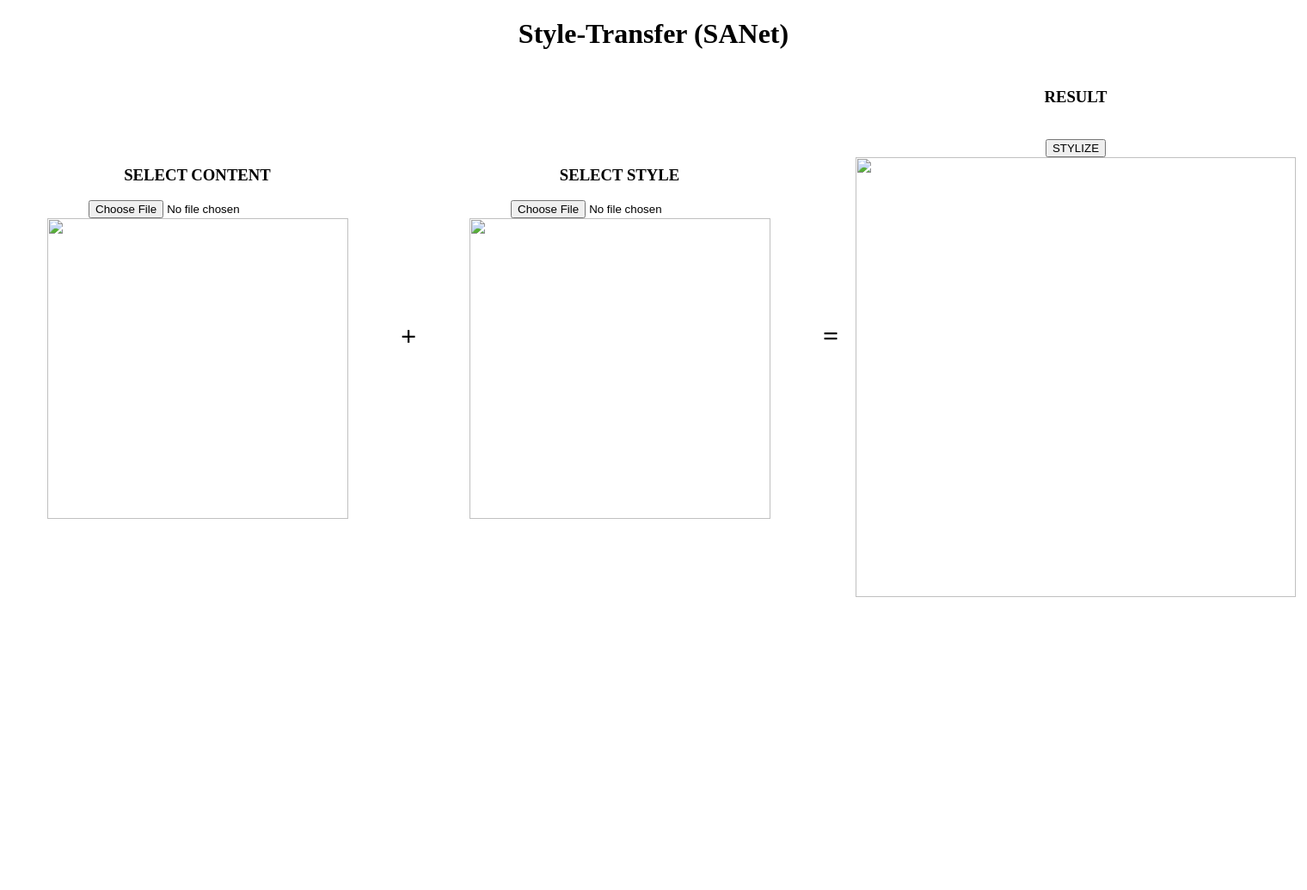
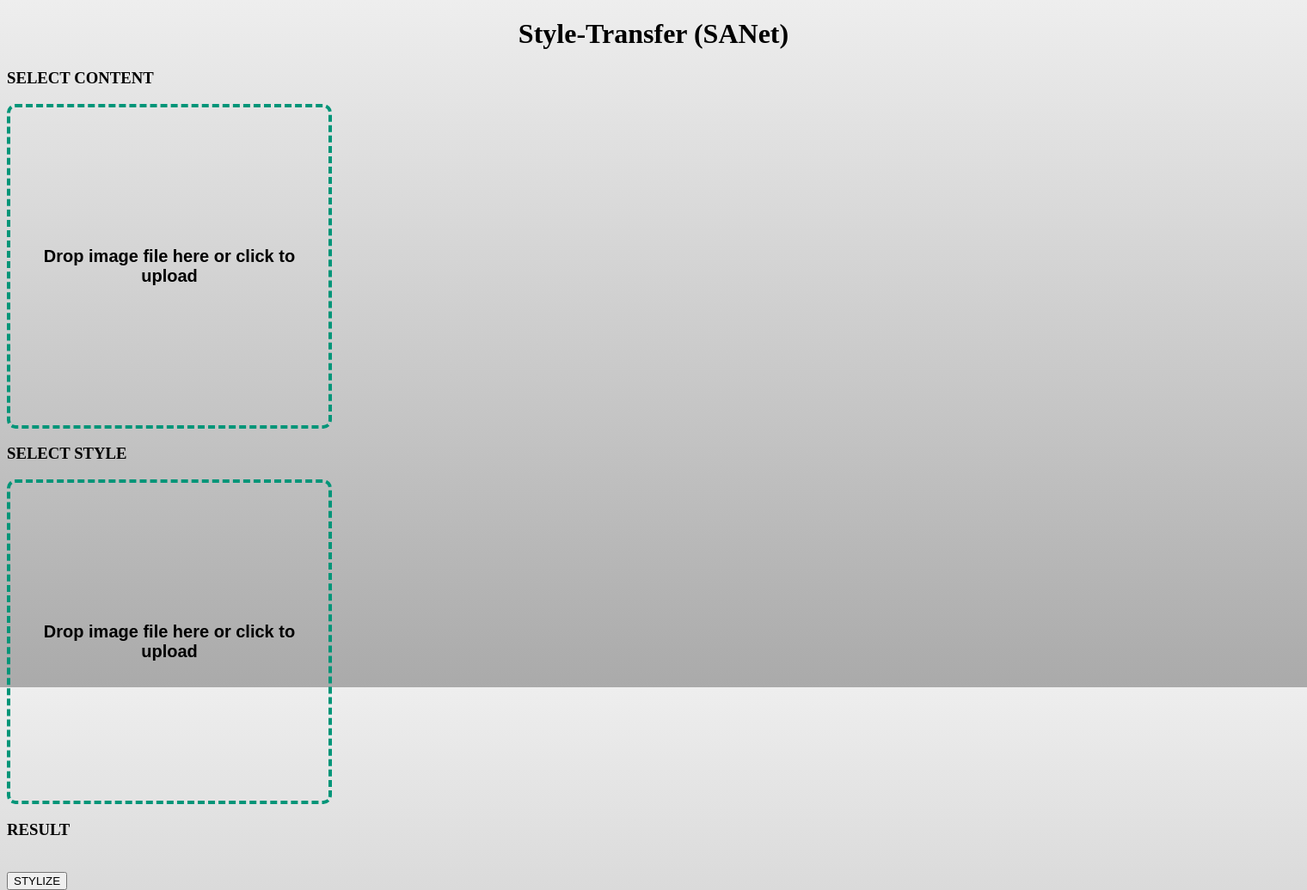
Before and after one commit to coryphoenixxx/style-transfer-app, a Python web app: template templates/main.html in a window 1520 px wide. Shown: the top 1036 px of the page at 86% size. Before the commit the page ends 695 px from the top, so only its background shows below. Run offline with Jinja, Linux system fonts and the light colour scheme; the template is opened without the code that fills it, so the values that code supplies are empty.

Commit message:
*add drag n drop

```diff
--- a/app.py
+++ b/app.py
@@ -263,7 +263,7 @@
 
     runner = web.AppRunner(app)
     await runner.setup()
-    site = web.TCPSite(runner, "127.0.0.1")
+    site = web.TCPSite(runner, "127.0.0.1", port=9000)
     await bot.send_message(ADMIN_ID, 'Bot started. /start')
 
     tasks = [
--- a/images/script.js
+++ b/images/script.js
@@ -1,53 +1,51 @@
-function preview(element) {
-    let file = element.files[0];
-    let reader = new FileReader();
-    reader.readAsDataURL(file);
-
-    reader.onload = function () {
-        let image = new Image();
-
-        image.src = reader.result;
-
-        image.onload = function() {
-            let w = this.width;
-            let h = this.height;
-            let ratio =  w / h;
-
-            let img = element.nextElementSibling.children[0];
-
-            if (w <= h) {
-                img.width = 400 * ratio;
-                img.height = 400;
-            } else {
-                img.width = 400;
-                img.height = 400 / ratio;
-            }
-            img.src = reader.result;
-        }
-
-    }
-}
+// function preview(element) {
+//     let file = element.files[0];
+//     let reader = new FileReader();
+//     reader.readAsDataURL(file);
+//
+//     reader.onload = function () {
+//         let image = new Image();
+//
+//         image.src = reader.result;
+//
+//         image.onload = function() {
+//             let w = this.width;
+//             let h = this.height;
+//             let ratio =  w / h;
+//
+//             let img = element.nextElementSibling.children[0];
+//
+//             if (w <= h) {
+//                 img.width = 350 * ratio;
+//                 img.height = 350;
+//             } else {
+//                 img.width = 350;
+//                 img.height = 350 / ratio;
+//             }
+//             img.src = reader.result;
+//         }
+//     }
+// }
 
 async function sendRequest() {
-
     const content = document.getElementById('content').files[0];
     const style = document.getElementById('style').files[0];
 
 
-    let sel_content = document.getElementById('sel_content');
-    let sel_style = document.getElementById('sel_style');
-
-    if (typeof content == "undefined") {
-        sel_content.style.color = 'red';
-    } else {
-        sel_content.style.color = 'black';
-    }
-
-    if (typeof style == "undefined") {
-        sel_style.style.color = 'red';
-    } else {
-        sel_style.style.color = 'black';
-    }
+    // let sel_content = document.getElementById('sel_content');
+    // let sel_style = document.getElementById('sel_style');
+    //
+    // if (typeof content == "undefined") {
+    //     sel_content.style.color = 'red';
+    // } else {
+    //     sel_content.style.color = 'black';
+    // }
+    //
+    // if (typeof style == "undefined") {
+    //     sel_style.style.color = 'red';
+    // } else {
+    //     sel_style.style.color = 'black';
+    // }
 
     if (typeof content == "undefined" || typeof style == "undefined") return;
 
@@ -90,18 +88,87 @@
     })
 }
 
-function showImages() {
-    let td = document.getElementById('style_td');
+// function showImages() {
+//     let td = document.getElementById('style_td');
+//
+//     console.log(td)
+//
+//     for (let i = 1; i <= 20; i++) {
+//         let img = document.createElement('img')
+//         img.style.width = '50px';
+//         img.style.height = '50px';
+//         img.src = `images/default_style/default_style_${i}.jpg`
+//         td.appendChild(img)
+//
+//     }
+//
+// }
 
-    console.log(td)
+//dropzone
 
-    for (let i = 1; i <= 20; i++) {
-        let img = document.createElement('img')
-        img.style.width = '50px';
-        img.style.height = '50px';
-        img.src = `images/default_style/default_style_${i}.jpg`
-        td.appendChild(img)
 
+document.querySelectorAll(".drop-zone__input").forEach(inputElement => {
+    const dropZoneElement = inputElement.closest(".drop-zone");
+
+    dropZoneElement.addEventListener("click", e => {
+        inputElement.click()
+    })
+
+    inputElement.addEventListener("change", e => {
+        if (inputElement.files.length) {
+            updateThumbnail(dropZoneElement, inputElement.files[0]);
+        }
+    })
+
+    dropZoneElement.addEventListener("dragover", e => {
+        e.preventDefault()
+        dropZoneElement.classList.add("drop-zone--over");
+    });
+
+    ["dragleave", "dragend"].forEach(type => {
+        dropZoneElement.addEventListener(type, e => {
+            dropZoneElement.classList.remove("drop-zone--over");
+        })
+    })
+
+    dropZoneElement.addEventListener("drop", e => {
+        e.preventDefault();
+
+        if (e.dataTransfer.files.length) {
+            inputElement.files = e.dataTransfer.files;
+            updateThumbnail(dropZoneElement, e.dataTransfer.files[0]);
+        }
+
+        dropZoneElement.classList.remove("drop-zone--over");
+    });
+});
+
+function updateThumbnail(dropZoneElement, file) {
+    let thumbnailElement = dropZoneElement.querySelector(".drop-zone__thumb");
+
+    // First time - remove the prompt
+    if (dropZoneElement.querySelector(".drop-zone__prompt")) {
+        dropZoneElement.querySelector(".drop-zone__prompt").remove();
     }
 
+    // First time - there is no thumbnail element, so let's create it
+    if (!thumbnailElement) {
+        thumbnailElement = document.createElement("div");
+        thumbnailElement.classList.add("drop-zone__thumb");
+        dropZoneElement.appendChild(thumbnailElement);
+    }
+
+    thumbnailElement.dataset.label = file.name;
+
+    // Show thumbnail for image files
+    if (file.type.startsWith('image/')) {
+        const reader = new FileReader();
+
+        reader.readAsDataURL(file);
+        reader.onload = () => {
+          thumbnailElement.style.backgroundImage = `url('${ reader.result }')`;
+        };
+    } else {
+        thumbnailElement.style.backgroundImage = null;
+    }
 }
--- /dev/null
+++ b/images/style.css
@@ -0,0 +1,60 @@
+html {
+  background-image:linear-gradient(#eee, #aaa);
+  height:100%;
+}
+
+.image-container {
+    display: flex;
+    width: 370px;
+    height: 370px;
+    border: 2px solid black;
+    border-radius: 5px 5px 5px 5px;
+}
+
+.drop-zone {
+    max-width: 350px;
+    height: 350px;
+    display: flex;
+    padding: 10px;
+    align-items: center;
+    justify-content: center;
+    text-align: center;
+    font-family: 'Quicksand', sans-serif;
+    font-weight: 800;
+    font-size: 20px;
+    cursor: pointer;
+    color: black;
+    border: 4px dashed #009578;
+    border-radius: 10px;
+}
+
+.drop-zone--over {
+    border-style: solid;
+}
+
+.drop-zone__input {
+    display: none;
+}
+
+.drop-zone__thumb {
+    width: 100%;
+    height: 100%;
+    border-radius: 10px;
+    overflow: hidden;
+    background-color: #cccccc;
+    background-size: cover;
+    position: relative;
+}
+
+.drop-zone__thumb::after {
+    content: attr(data-label);
+    position: absolute;
+    bottom: 0;
+    left: 0;
+    width: 100%;
+    padding: 5px 0;
+    color: #ffffff;
+    background: rgba(0, 0, 0, 0.75);
+    font-size: 14px;
+    text-align: center;
+}
--- a/net/eval.py
+++ b/net/eval.py
@@ -1,11 +1,9 @@
 from io import BytesIO
 
-from PIL import Image
 from torchvision import transforms
 from torchvision.utils import save_image
-import numpy as np
+
 from .loader import *
-from time import time_ns
 
 
 def calc(number):
--- a/templates/main.html
+++ b/templates/main.html
@@ -8,72 +8,43 @@
     <meta http-equiv="X-UA-Compatible" content="ie=edge">
     <title>Главная</title>
 
-    <script src="/images/script.js"></script>
+    <link rel="stylesheet" href="/images/style.css" />
 
 </head>
 
-<body >
+<body>
+
 <header>
     <h1 align="center">Style-Transfer (SANet)</h1>
 </header>
-<main>
-    <table style="width: 1500px" align="center">
-    <tbody>
 
-        <tr>
-                <td>
-                    <div align="center">
+
+
 <h3 id="sel_content">SELECT CONTENT</h3>
-
-                        <input id="content" name="content" type="file" onchange="preview(this)" value=""/>
-                        <div style="display: block;">
-                            <img id='contentImg' src="{{ content_url }}" width="350" height="350">
+<div class="drop-zone">
+    <span class="drop-zone__prompt">Drop image file here or click to upload</span>
+    <input id='content' type="file" name="content" class="drop-zone__input" multiple>
 </div>
 
-                    </div>
-                </td>
 
 
-                <td align="center" style="width:50px;">
-                    <h1>+</h1>
-                </td>
+<h3 id="sel_style">SELECT STYLE</h3>
+<div class="drop-zone">
+    <span class="drop-zone__prompt">Drop image file here or click to upload</span>
+    <input id="style" type="file" name="content" class="drop-zone__input" multiple>
+</div>
 
 
-                <td>
-                    <div align="center">
-                        <h3 id="sel_style">SELECT STYLE</h3>
 
-                        <input id="style" name="style" type="file" onchange="preview(this)" value=""/>
-                        <div style="display: block;">
-                            <img id='styleImg' src="{{ style_url }}" width="350" height="350">
-                        </div>
-                    </div>
-                    {#                    <button id="select_style" style="margin-top: 20px" type="button" onclick="showImages()">OR SELECT</button>#}
-                </td>
-
-
-                <td align="center" style="width:50px;">
-                    <h1>=</h1>
-                </td>
-
-
-                <td style="width: 450px" >
-                    <div align="center">
 <h3>RESULT</h3>
 <button id="content_upload" style="margin-top: 20px" type="submit" onclick="sendRequest()">STYLIZE</button>
 <div style="display: block;">
      <img id="stylized" src="#" width="512" height="512">
 </div>
-                    </div>
-                </td>
-        </tr>
-    </tbody>
-    </table>
-
-</main>
 
 
 
 
+<script src="/images/script.js"></script>
 </body>
 </html>
```
Also changed, not shown: templates/style.css (deleted). Lines whose indentation alone changed are shown as unchanged.
